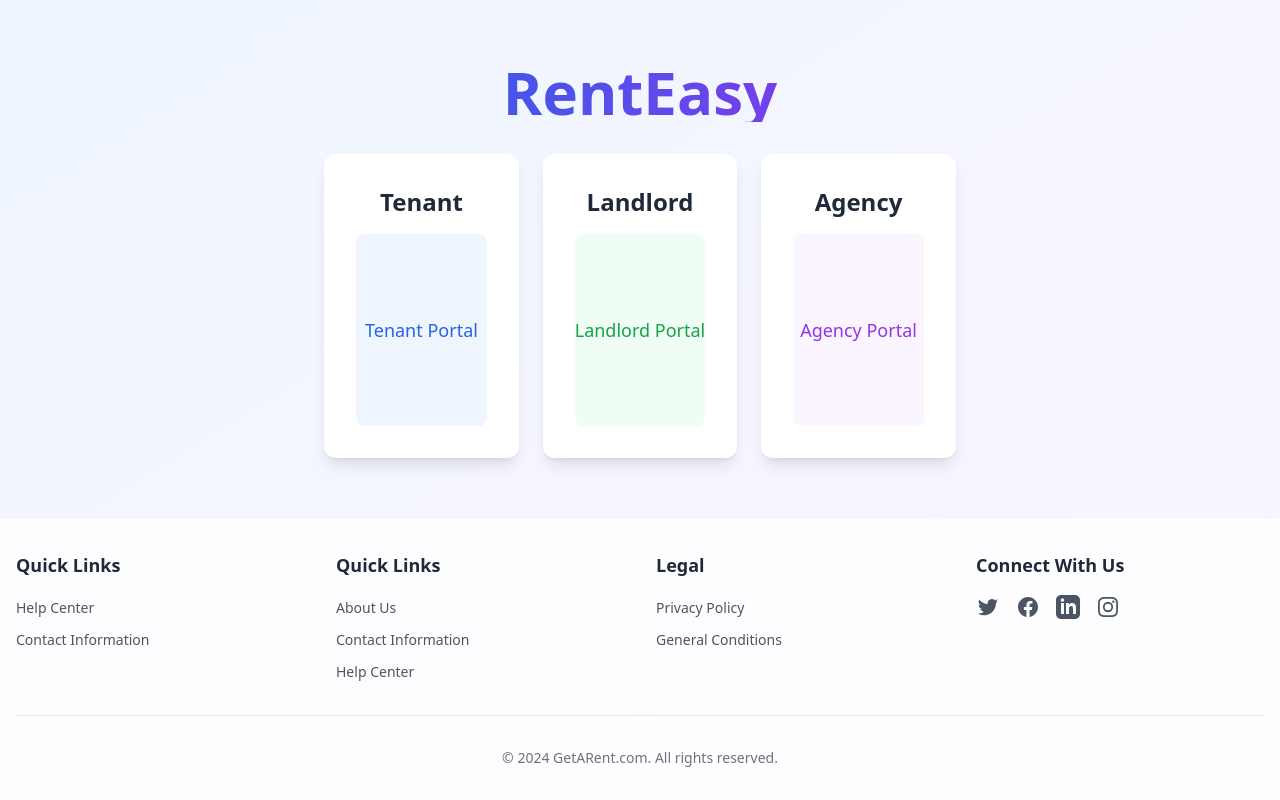
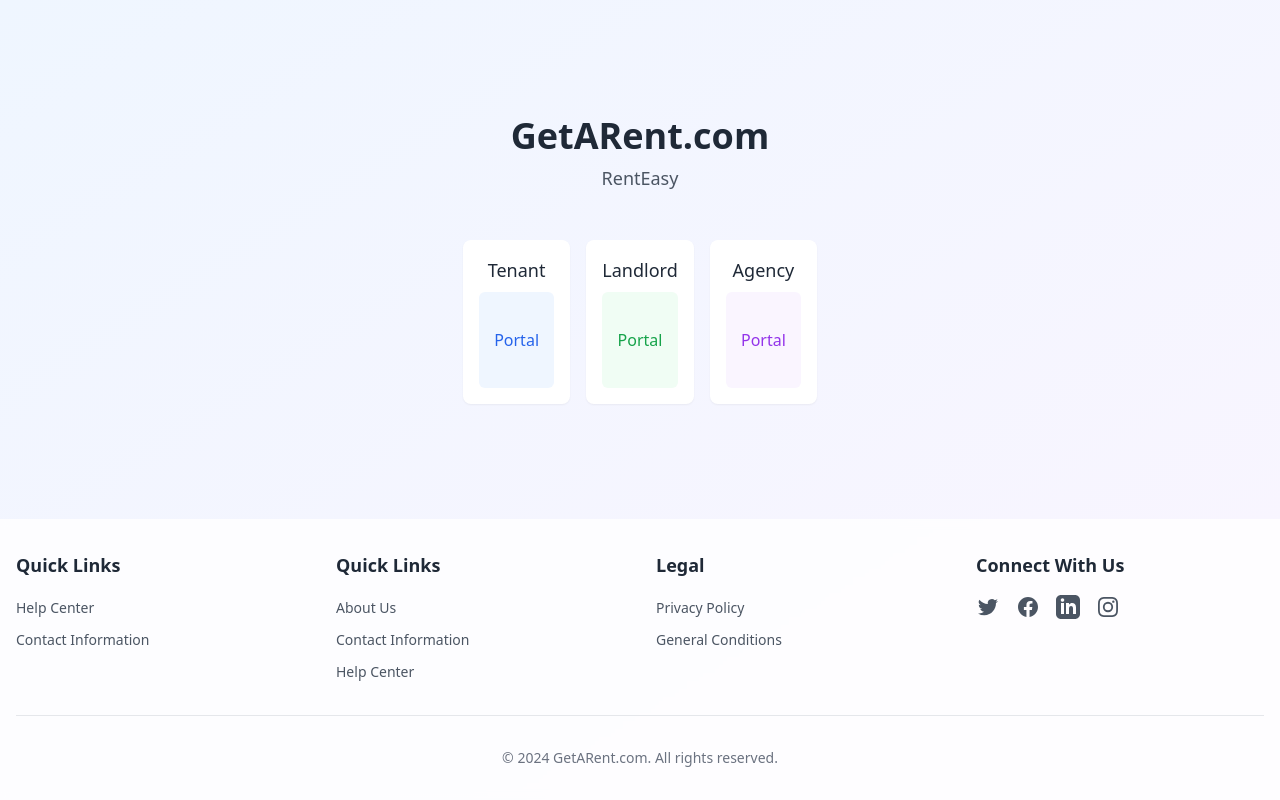
Before and after one commit to victorsotofr/housing_victor_SOTO, a React (Vite) app: page / in a window 1280 px wide. Built offline with nearby package versions, Linux system fonts and the light colour scheme.

Commit message:
Update homepage design and text
Simplify the three boxes on the homepage, making them smaller and smoother. Change the header to "GetARent.com" and update the motto to "RentEasy".
[skip gpt_engineer]

```diff
--- a/src/pages/Index.tsx
+++ b/src/pages/Index.tsx
@@ -5,47 +5,47 @@ const Index = () => {
     <div className="min-h-screen flex flex-col bg-gradient-to-br from-blue-50 to-purple-50">
       {/* Main Content */}
       <main className="flex-grow flex flex-col items-center justify-center p-4">
-        <div className="text-center max-w-3xl mx-auto">
-          <h1 className="text-5xl md:text-6xl font-bold bg-gradient-to-r from-blue-600 to-purple-600 bg-clip-text text-transparent animate-fade-in mb-8">
+        <div className="text-center max-w-2xl mx-auto">
+          <h1 className="text-4xl font-bold text-gray-800 mb-2">
+            GetARent.com
+          </h1>
+          <p className="text-lg text-gray-600 mb-12">
             RentEasy
-          </h1>
+          </p>
 
-          <div className="grid grid-cols-1 sm:grid-cols-3 gap-6 animate-fade-in" style={{ animationDelay: "0.4s" }}>
+          <div className="grid grid-cols-1 sm:grid-cols-3 gap-4 animate-fade-in">
             <Link
               to="/tenant"
-              className="group relative overflow-hidden rounded-xl bg-white p-8 shadow-lg hover:shadow-xl transition-all duration-300"
+              className="group bg-white p-4 rounded-lg shadow-sm hover:shadow-md transition-all duration-300"
             >
-              <div className="absolute inset-0 bg-gradient-to-r from-blue-500 to-blue-600 opacity-0 group-hover:opacity-100 transition-opacity duration-300" />
-              <div className="relative z-10">
-                <h3 className="text-2xl font-semibold mb-4 text-gray-800 group-hover:text-white transition-colors duration-300">Tenant</h3>
-                <div className="h-48 flex items-center justify-center bg-blue-50 rounded-lg">
-                  <span className="text-blue-600 text-lg">Tenant Portal</span>
+              <div className="text-center">
+                <h3 className="text-lg font-medium text-gray-800">Tenant</h3>
+                <div className="mt-2 h-24 flex items-center justify-center bg-blue-50 rounded-md">
+                  <span className="text-blue-600">Portal</span>
                 </div>
               </div>
             </Link>
 
             <Link
               to="/landlord"
-              className="group relative overflow-hidden rounded-xl bg-white p-8 shadow-lg hover:shadow-xl transition-all duration-300"
+              className="group bg-white p-4 rounded-lg shadow-sm hover:shadow-md transition-all duration-300"
             >
-              <div className="absolute inset-0 bg-gradient-to-r from-green-500 to-green-600 opacity-0 group-hover:opacity-100 transition-opacity duration-300" />
-              <div className="relative z-10">
-                <h3 className="text-2xl font-semibold mb-4 text-gray-800 group-hover:text-white transition-colors duration-300">Landlord</h3>
-                <div className="h-48 flex items-center justify-center bg-green-50 rounded-lg">
-                  <span className="text-green-600 text-lg">Landlord Portal</span>
+              <div className="text-center">
+                <h3 className="text-lg font-medium text-gray-800">Landlord</h3>
+                <div className="mt-2 h-24 flex items-center justify-center bg-green-50 rounded-md">
+                  <span className="text-green-600">Portal</span>
                 </div>
               </div>
             </Link>
 
             <Link
               to="/agency"
-              className="group relative overflow-hidden rounded-xl bg-white p-8 shadow-lg hover:shadow-xl transition-all duration-300"
+              className="group bg-white p-4 rounded-lg shadow-sm hover:shadow-md transition-all duration-300"
             >
-              <div className="absolute inset-0 bg-gradient-to-r from-purple-500 to-purple-600 opacity-0 group-hover:opacity-100 transition-opacity duration-300" />
-              <div className="relative z-10">
-                <h3 className="text-2xl font-semibold mb-4 text-gray-800 group-hover:text-white transition-colors duration-300">Agency</h3>
-                <div className="h-48 flex items-center justify-center bg-purple-50 rounded-lg">
-                  <span className="text-purple-600 text-lg">Agency Portal</span>
+              <div className="text-center">
+                <h3 className="text-lg font-medium text-gray-800">Agency</h3>
+                <div className="mt-2 h-24 flex items-center justify-center bg-purple-50 rounded-md">
+                  <span className="text-purple-600">Portal</span>
                 </div>
               </div>
             </Link>
```
